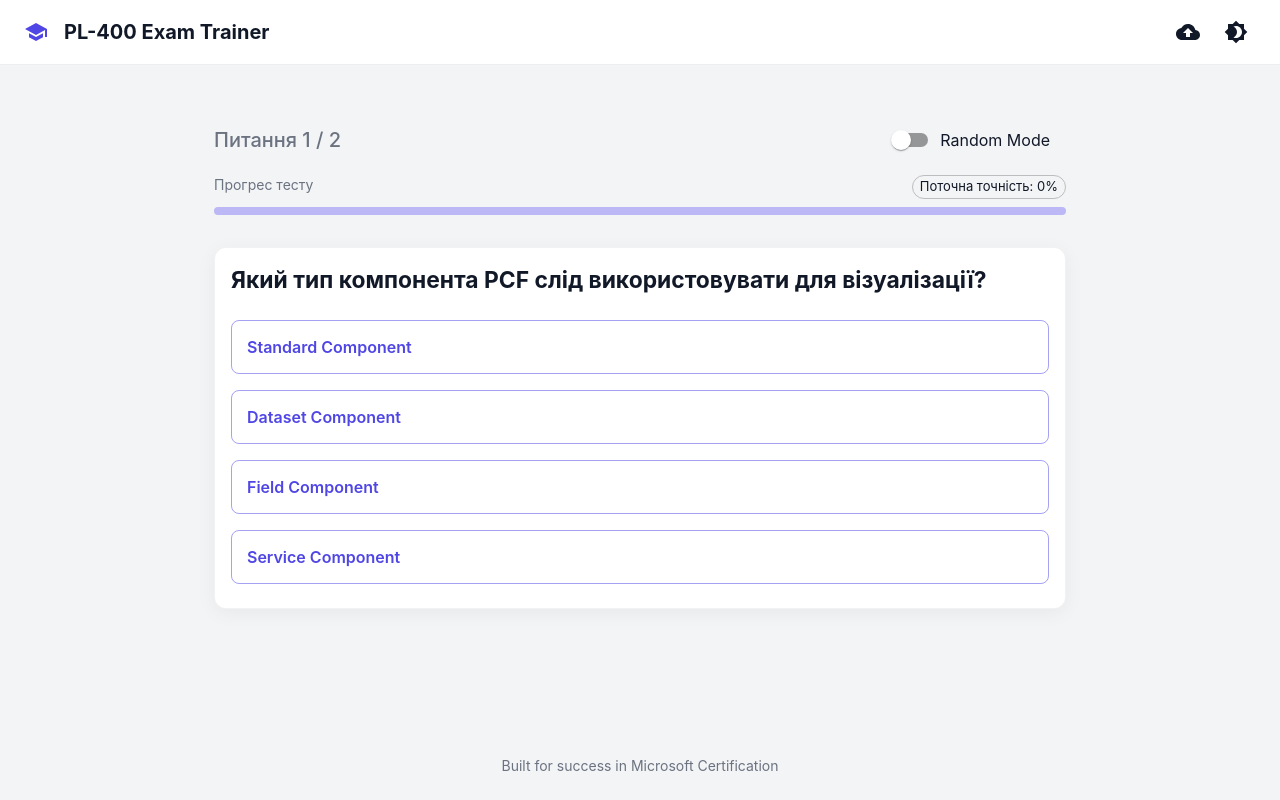
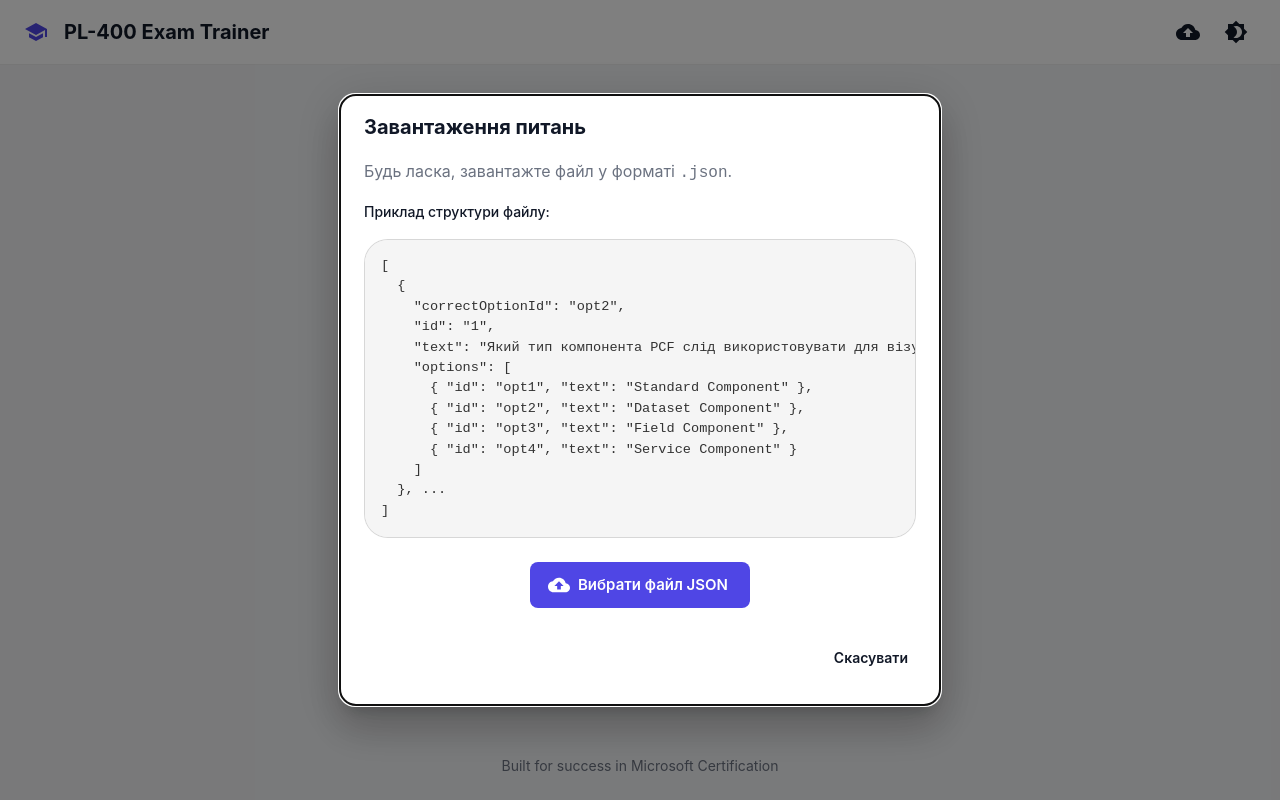
Before and after one commit to boleynikov/test-trainer, a React (Vite) app: page / in a window 1280 px wide. Built offline with nearby package versions, Linux system fonts and the light colour scheme.

Commit message:
added saving questions to local storage

```diff
--- a/src/ExamSimulator.tsx
+++ b/src/ExamSimulator.tsx
@@ -1,35 +1,10 @@
-import React, { useState, useEffect } from 'react';
-import { Container, Typography } from '@mui/material';
+import { Container } from '@mui/material';
+import React, { useEffect, useState } from 'react';
+import { DataLoadModal } from './components/DataLoadModal';
+import { QuestionCard } from './components/QuestionCard';
+import { QuizHeader } from './components/QuizHeader';
+import { ResultScreen } from './components/ResultScreen';
 import { type Question } from './types';
-import { ResultScreen } from './components/ResultScreen';
-import { QuizHeader } from './components/QuizHeader';
-import { QuestionCard } from './components/QuestionCard';
-
-// --- MOCK DATA ---
-const rawQuestions: Question[] = [
-    {
-        id: 1,
-        text: "Який тип компонента PCF слід використовувати для візуалізації?",
-        correctOptionId: "opt2",
-        options: [
-            { id: "opt1", text: "Standard Component" },
-            { id: "opt2", text: "Dataset Component" }, // Correct
-            { id: "opt3", text: "Field Component" },
-            { id: "opt4", text: "Service Component" }
-        ]
-    },
-    {
-        id: 2,
-        text: "Яка максимальна тривалість Azure Function (Consumption plan)?",
-        correctOptionId: "opt3",
-        options: [
-            { id: "opt1", text: "30 секунд" },
-            { id: "opt2", text: "5 хвилин" },
-            { id: "opt3", text: "10 хвилин" }, // Correct
-            { id: "opt4", text: "60 хвилин" }
-        ]
-    }
-];
 
 // --- UTILS ---
 const shuffleArray = <T,>(array: T[]): T[] => {
@@ -48,6 +23,8 @@
     const [currentQIndex, setCurrentQIndex] = useState<number>(0);
     const [score, setScore] = useState<number>(0);
     const [answeredCount, setAnsweredCount] = useState<number>(0);
+    const [isDataLoadModalOpen, setIsDataLoadModalOpen] = useState<boolean>(false);
+
 
     // UI State
     const [selectedOptionId, setSelectedOptionId] = useState<string | null>(null);
@@ -56,7 +33,13 @@
 
     // Initialize / Reset Logic
     const initializeQuiz = (random: boolean) => {
-        let qList = JSON.parse(JSON.stringify(rawQuestions)); // Deep copy to avoid mutating original
+        const rawQuestions = localStorage.getItem('questions');
+        if (!rawQuestions) {
+            setIsDataLoadModalOpen(true);
+            return;
+        }
+
+        let qList = JSON.parse(rawQuestions); // Deep copy to avoid mutating original
 
         if (random) {
             qList = shuffleArray(qList);
@@ -104,9 +87,24 @@
         }
     };
 
+    const handleCloseDataLoadModal = () => {
+        setIsDataLoadModalOpen(false);
+        initializeQuiz(isRandomMode);
+    };
+
+
     // --- RENDER ---
 
-    if (questions.length === 0) return <Typography>Loading...</Typography>;
+    if (questions.length === 0) {
+        return (
+            <DataLoadModal
+                open={isDataLoadModalOpen}
+                handleClose={handleCloseDataLoadModal}
+                mode="light"
+            />
+        );
+    }
+
 
     if (isFinished) {
         return (
--- a/src/components/DataLoadModal.tsx
+++ b/src/components/DataLoadModal.tsx
@@ -24,6 +24,7 @@
                     const result = e.target?.result;
                     if (typeof result === 'string') {
                         const json = JSON.parse(result);
+                        localStorage.setItem('questions', JSON.stringify(json));
                         console.log("Завантажені питання:", json);
                         alert(`Успішно завантажено ${json.length} питань (див. консоль)`);
                         // Тут ви можете викликати setQuestions(json) або передати дані в ExamSimulator
```
